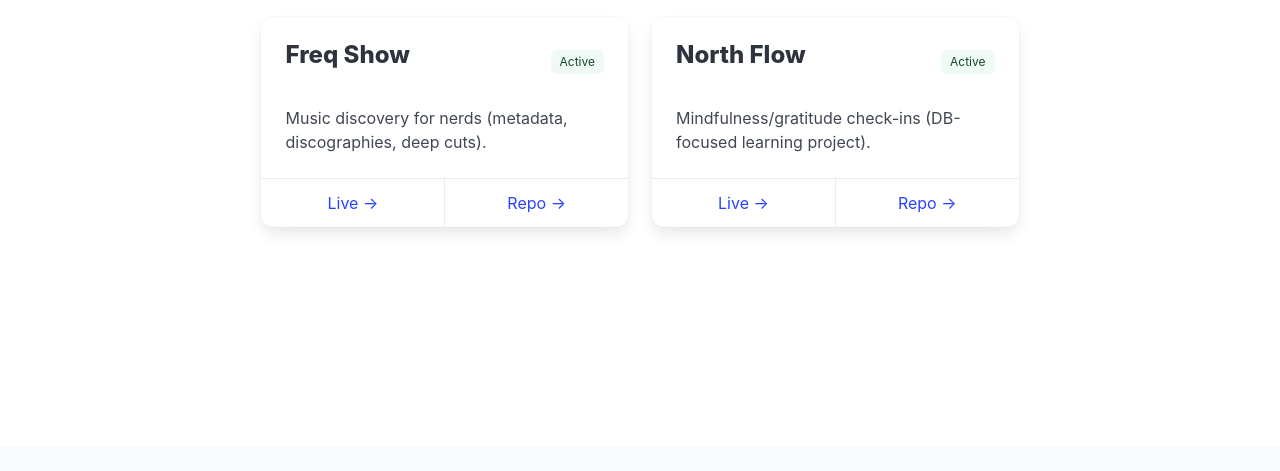
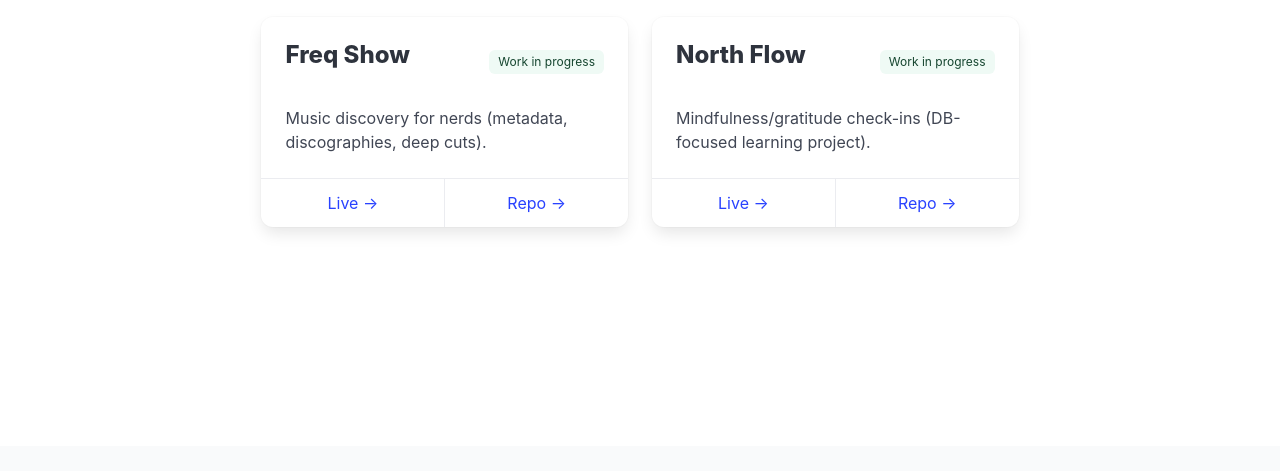
Before and after one commit to adamlacasse/adamlacasse-site, an Astro site: page /projects in a window 1280 px wide. Shown: the part 242-713 px from the top of the page. Built offline with nearby package versions, Linux system fonts and the light colour scheme; Astro itself is replaced by a stand-in of ours.

Commit message:
WIP statuses

```diff
--- a/src/pages/projects.astro
+++ b/src/pages/projects.astro
@@ -8,14 +8,14 @@ const projects = [
     description: 'Music discovery for nerds (metadata, discographies, deep cuts).',
     href: 'https://freq-show.adamlacasse.dev',
     repo: 'https://github.com/adamlacasse/freq-show',
-    status: 'Active',
+    status: 'Work in progress',
   },
   {
     name: 'North Flow',
     description: 'Mindfulness/gratitude check-ins (DB-focused learning project).',
     href: 'https://northflow.adamlacasse.dev',
     repo: 'https://github.com/adamlacasse/northflow',
-    status: 'Active',
+    status: 'Work in progress',
   },
 ];
 ---
```
